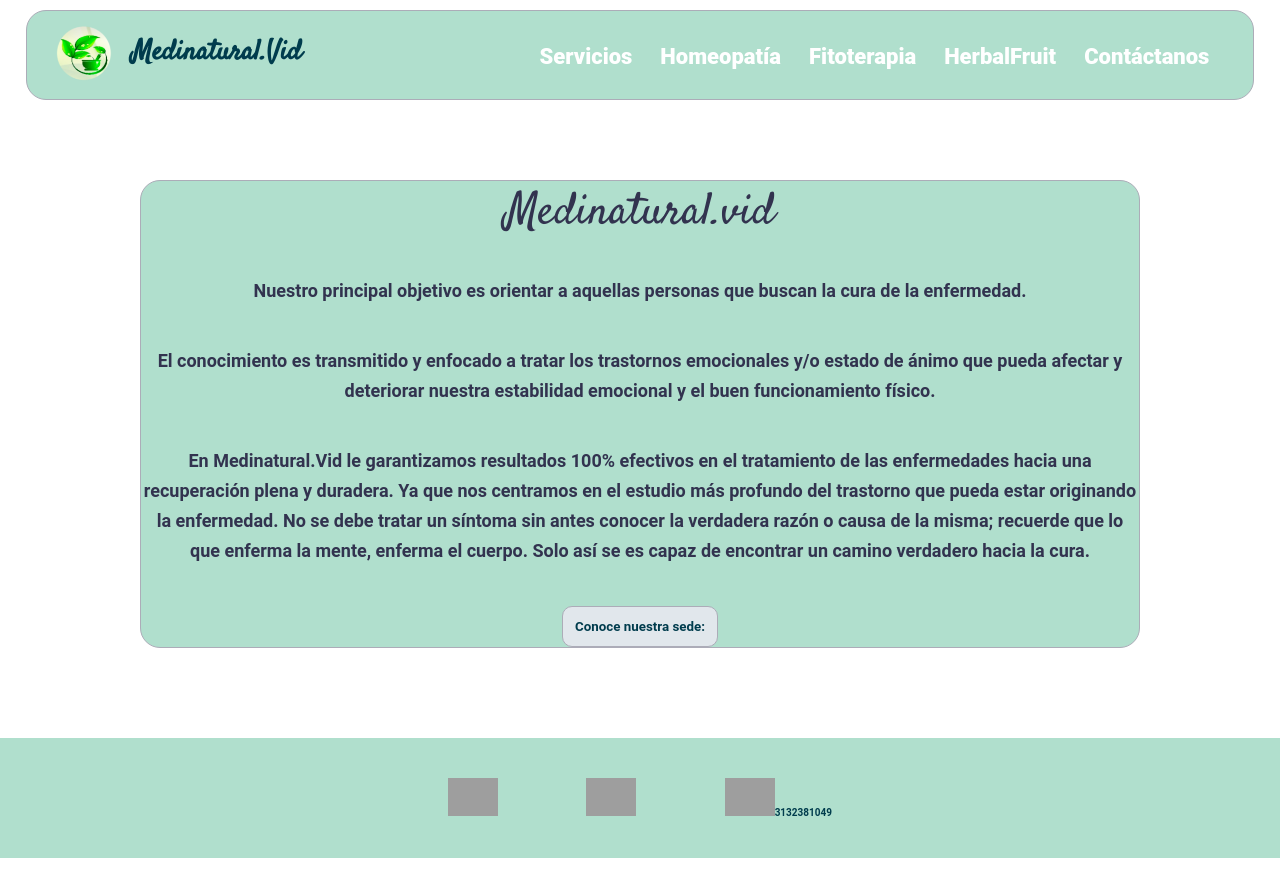
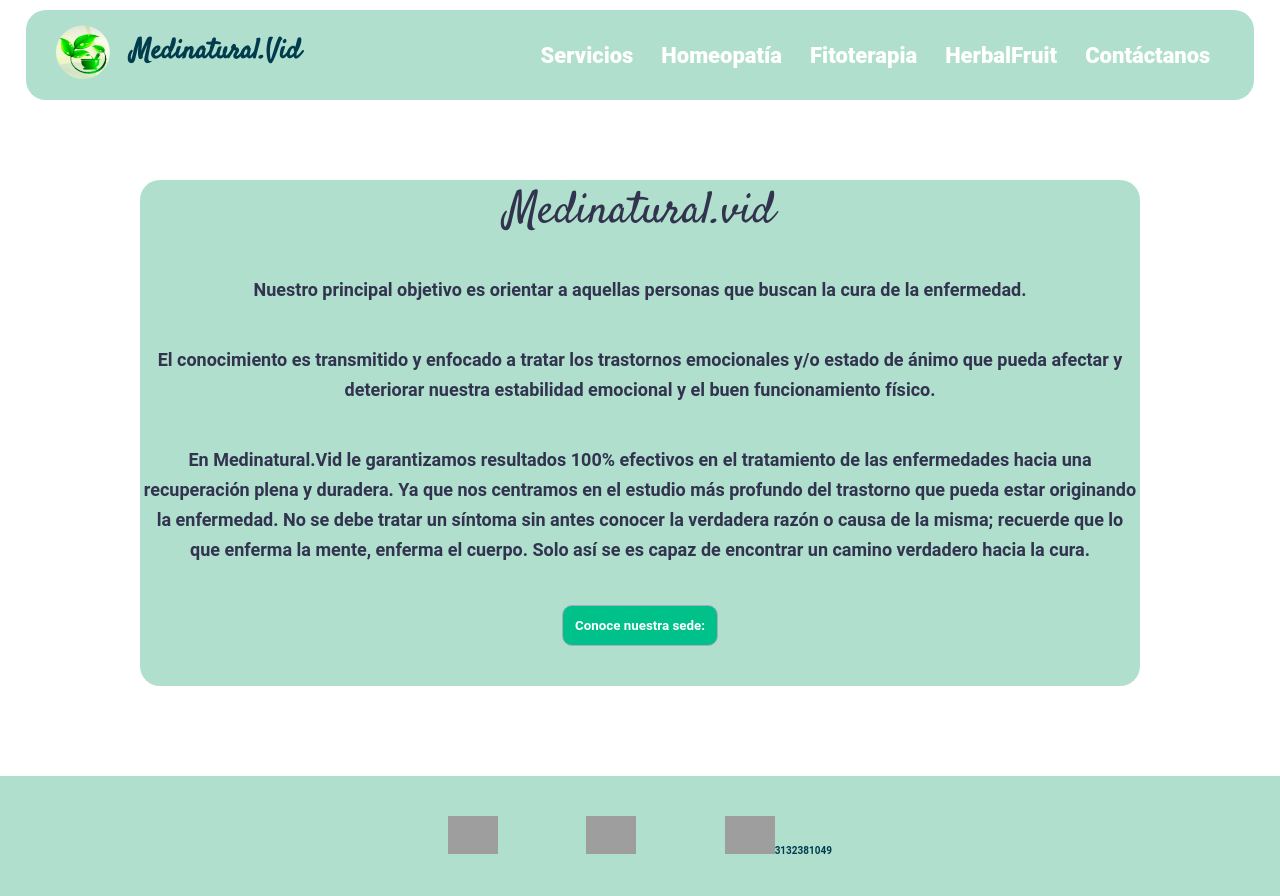
Before and after one commit to SergioPuentes/medinatural.vid, a website built with Parcel: page src/index.html in a window 1280 px wide. Before the commit the page ends 858 px from the top, so only its background shows below. Built offline with nearby package versions, Linux system fonts and the light colour scheme; grey boxes are pictures that could not be loaded.

Commit message:
construccion

```diff
--- a/src/css/buttons.css
+++ b/src/css/buttons.css
@@ -1,7 +1,8 @@
 .view-sedes{
-    background-color:rgb(225, 231, 236) ;
+    background-color:#00C18A ;
     padding: 1.2rem;
     border: 1px solid #acacb8;
     border-radius: 1rem;
-
+    color: #ffffff;
+    margin-bottom: 4rem;
 }
--- a/src/css/main.css
+++ b/src/css/main.css
@@ -5,7 +5,6 @@ main{
     margin: 8rem auto;
     text-align: center;
     border-radius: 2rem;
-    border: 1px solid #acacb8;
 }
 
 section h1{
--- a/src/css/menu-selected.css
+++ b/src/css/menu-selected.css
@@ -1,5 +1,4 @@
 .menu-selected{
-    border: solid 1px rgb(176, 0, 0);
     background-color:#B0DFCD;
     border-radius: 2rem;
     width: 95%;
--- a/src/css/nav.css
+++ b/src/css/nav.css
@@ -4,7 +4,6 @@ header{
     background-color: #B0DFCD;
     margin: 0 auto;
     border-radius: 2rem;
-    border: 1px solid #acacb8;
     margin-top: 1rem;
 }
 .barra{
```
Also changed, not shown: 2 other files.
